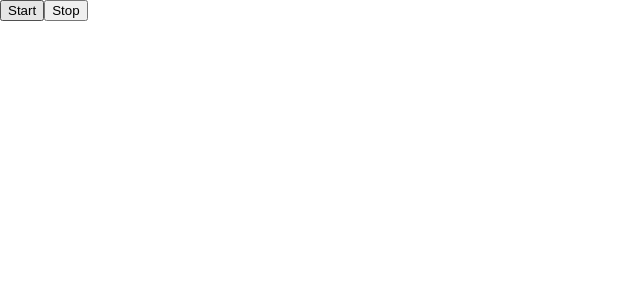
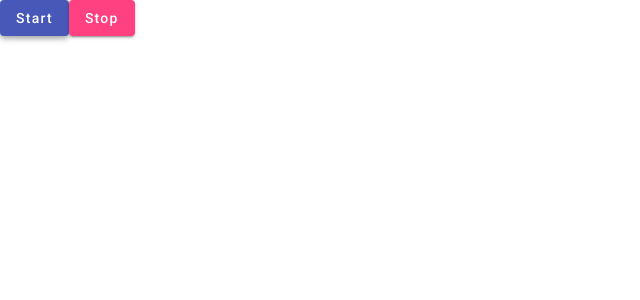
Before and after one commit to CAWilson94/pomodoro, an Angular app: page / in a window 1280 px wide. Shown: the top 300 px of the page, without its empty margins (0-640 px from the left). Built offline with nearby package versions, Linux system fonts and the light colour scheme.

Commit message:
material buttons indigo pink

```diff
--- a/angular.json
+++ b/angular.json
@@ -30,7 +30,7 @@
               "src/assets"
             ],
             "styles": [
-              "@angular/material/prebuilt-themes/purple-green.css",
+              "@angular/material/prebuilt-themes/indigo-pink.css",
               "src/styles.scss"
             ],
             "scripts": []
@@ -94,7 +94,7 @@
               "src/assets"
             ],
             "styles": [
-              "@angular/material/prebuilt-themes/purple-green.css",
+              "@angular/material/prebuilt-themes/indigo-pink.css",
               "src/styles.scss"
             ],
             "scripts": []
--- a/src/app/timer/timer.component.html
+++ b/src/app/timer/timer.component.html
@@ -1,3 +1,3 @@
-<button (click)="start()">Start</button>
-<button (click)="stop()">Stop</button>
+<button mat-raised-button color="primary" (click)="start()">Start</button>
+<button mat-raised-button color="accent" (click)="stop()">Stop</button>
 {{display}}
```
